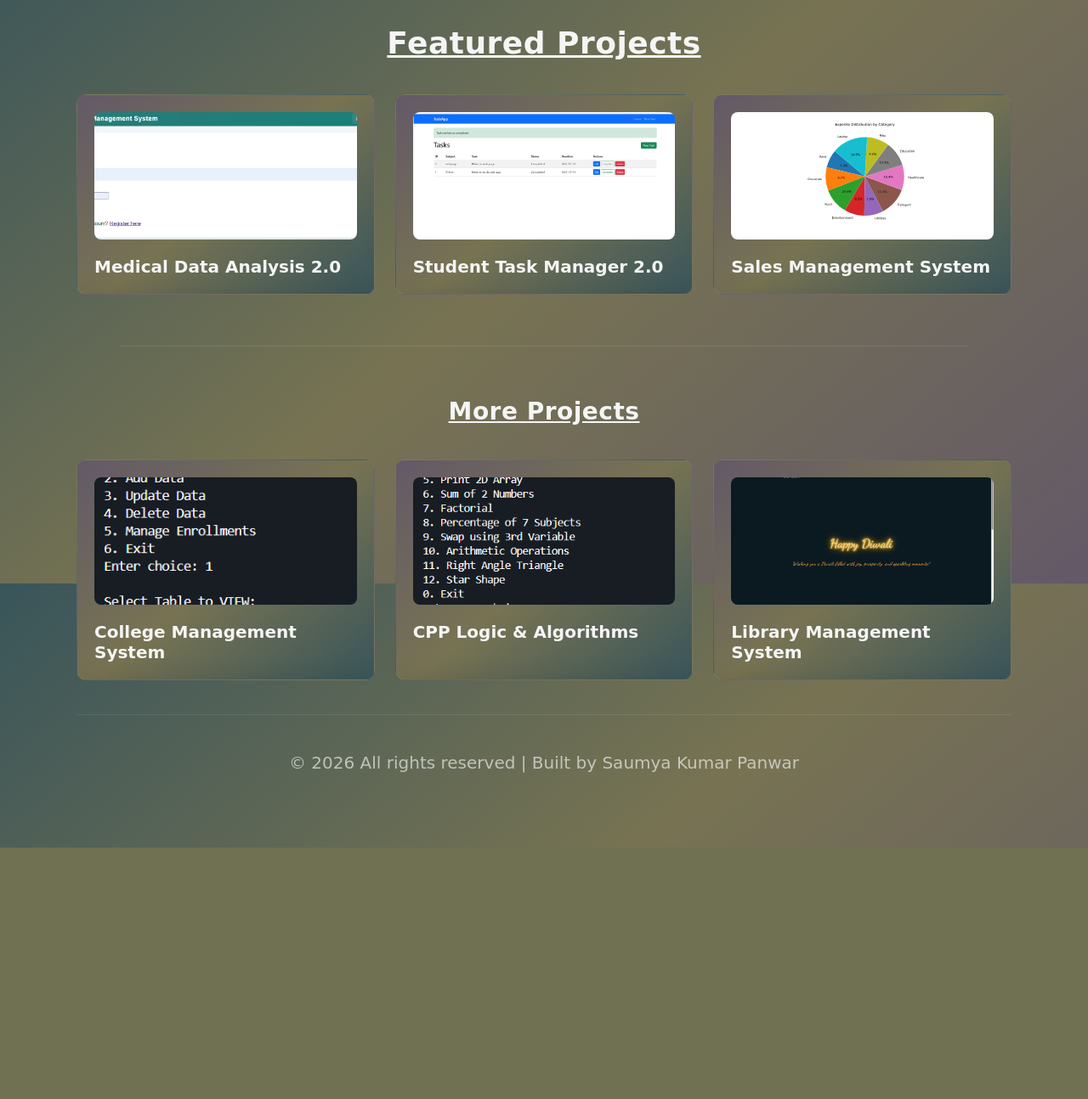
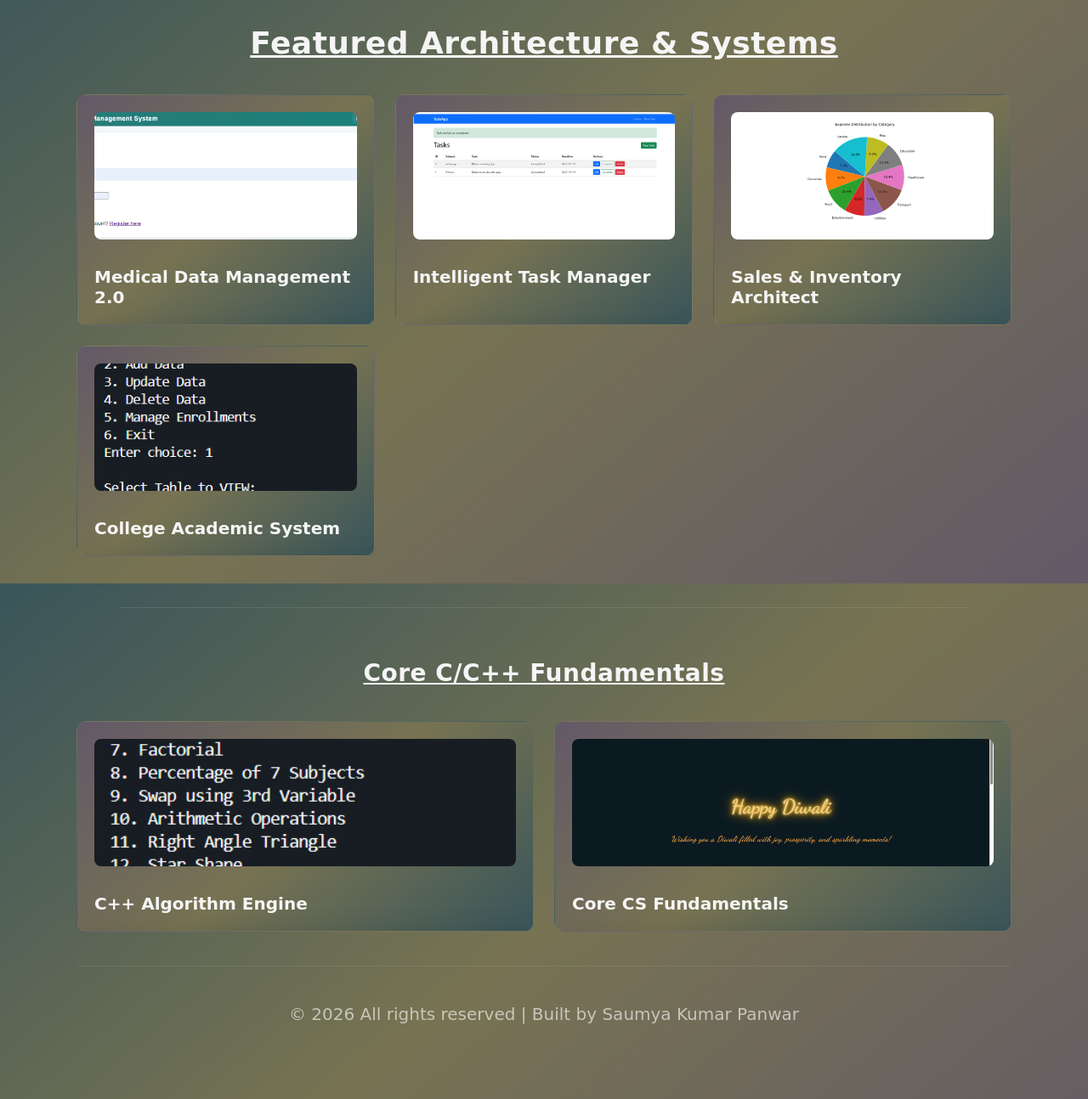
Before and after one commit to ds27sam-del/Portfolio-v2, a Flask app: page /projects in a window 1280 px wide. Shown: the part 113-1407 px from the top of the page at 85% size. Before the commit the page ends 1111 px from the top, so only its background shows below. Run offline with Flask 2, Linux system fonts and the light colour scheme.

Commit message:
Refactor project details, enhance styling, and add new content sections for experience, story, and thoughts
Co-authored-by: Copilot <copilot@github.com>

```diff
--- a/app.py
+++ b/app.py
@@ -9,12 +9,48 @@ app.config['SECRET_KEY'] = os.environ.get('FLASK_SECRET', 'dev-secret-change-me'
 # Simple in-memory project data — replace with real data or a DB as needed
 # Images for projects are expected to live under "static/images/" — update these filenames or replace with a DB later.
 PROJECTS = [
-    { 'id': 1, 'title': 'Medical Data Analysis 2.0', 'description': 'A Python application for managing patient records with integrated data visualization using Matplotlib.', 'image': 'images/1.png', 'url': 'https://github.com/ds27sam-del/Medical-Data-Management-And-Analysis-2.0' },
-    { 'id': 2, 'title': 'Student Task Manager 2.0', 'description': 'A comprehensive productivity tool featuring a GUI for students to organize assignments and track academic progress.', 'image': 'images/2.png', 'url': 'https://github.com/ds27sam-del/Student_Task_Manager-2.0' },
-    { 'id': 3, 'title': 'Sales Management System', 'description': 'A business-focused system designed for efficient inventory tracking and automated revenue graph generation.', 'image': 'images/3.svg', 'url': 'https://github.com/ds27sam-del/Sales-Data-Management-System-2.0' },
-    { 'id': 4, 'title': 'College Management System', 'description': 'A centralized database solution for managing student enrollment and departmental academic records.', 'image': 'images/4.png', 'url': 'https://github.com/ds27sam-del/College-Data-Management-System' },
-    { 'id': 5, 'title': 'CPP Logic & Algorithms', 'description': 'A collection of core programming challenges and algorithms demonstrating fundamental C++ proficiency.', 'image': 'images/5.png', 'url': 'https://github.com/ds27sam-del/CPP-Logic-and-Algorithms' },
-    { 'id': 6, 'title': 'Library Management System', 'description': 'A secure Python application designed to manage book inventories and user borrowing records effectively.', 'image': 'images/6.png', 'url': 'https://github.com/ds27sam-del/Projects' },
+    {
+        'id': 1,
+        'title': 'Medical Data Management 2.0',
+        'description': 'Advanced system for patient record persistence using binary I/O and Python visualization for healthcare metrics.',
+        'image': 'images/medical.png',
+        'url': 'https://github.com/ds27sam-del/Medical-Database-System'
+    },
+    {
+        'id': 2,
+        'title': 'Intelligent Task Manager',
+        'description': 'A robust productivity suite utilizing Flask and Tkinter for real-time task tracking and academic organization.',
+        'image': 'images/task.png',
+        'url': 'https://github.com/ds27sam-del/Task-Management'
+    },
+    {
+        'id': 3,
+        'title': 'Sales & Inventory Architect',
+        'description': 'Business logic engine for automated revenue reporting, inventory tracking, and dynamic data representation.',
+        'image': 'images/sales.svg',
+        'url': 'https://github.com/ds27sam-del/Sales-Database-System'
+    },
+    {
+        'id': 4,
+        'title': 'College Academic System',
+        'description': 'Centralized institutional database managing multi-departmental records with secure authentication protocols.',
+        'image': 'images/college.png',
+        'url': 'https://github.com/ds27sam-del/College-Database-System'
+    },
+    {
+        'id': 5,
+        'title': 'C++ Algorithm Engine',
+        'description': 'A master repository of N-ary tree structures, pointer arithmetic, and cross-language arithmetic logic.',
+        'image': 'images/cpp.png',
+        'url': 'https://github.com/ds27sam-del/database-system-in-cpp'
+    },
+    {
+        'id': 6,
+        'title': 'Core CS Fundamentals',
+        'description': 'Comprehensive logic implementations covering recursion, bitwise operations, and memory-efficient data swapping.',
+        'image': 'images/basics.png',
+        'url': 'https://github.com/ds27sam-del/struct-in-c'
+    },
 ]
 
 # Path where contact messages are stored
@@ -28,7 +64,6 @@ os.makedirs(DATA_DIR, exist_ok=True)
 def inject_year():
     return { 'current_year': datetime.utcnow().year }
 
-@app.route('/')
 @app.route('/')
 def index():
     return render_template('index.html', active='home')
@@ -46,6 +81,21 @@ def projects():
 @app.route('/Tech')
 def tech():
     return render_template('Tech.html', active='Why Technology')
+
+@app.route('/Story')
+@app.route('/story')
+def story():
+    return render_template('story.html', active='Story')
+
+@app.route('/Experience.html')
+@app.route('/experience')
+def Experience():
+    return render_template('Experience.html', active='Experience')
+
+@app.route('/Thoughts')
+@app.route('/thoughts')
+def Thoughts():
+    return render_template('Thoughts.html', active='Thoughts')
 
 @app.route('/contacts', methods=['GET', 'POST'])
 def contacts():
--- a/static/styles.css
+++ b/static/styles.css
@@ -1,8 +1,14 @@
 /* ==========================
-   Base / Tokens
+   Refactored Styles
    ==========================
 */
 :root {
+    --primary-color: #3b1f0b;
+    --secondary-color: #5c3012;
+    --tertiary-color: #8b4513;
+    --quaternary-color: #a0522d;
+
+
 /* Metallic Black, Light Pink, Brown Color Palette */
 --bg-color: #000000;
 --bg-linear: linear-gradient(680deg, #635968 0%,#777352 50%, #39555a 100%);
--- a/templates/projects.html
+++ b/templates/projects.html
@@ -2,31 +2,50 @@
 
 {% block content %}
 
-<h1 class="section-title" style="text-align: center; font-size: 36px; margin-bottom: 40px;"><u>Featured Projects</u></h1>
+<h1 class="section-title" style="text-align: center; font-size: 36px; margin-bottom: 40px;"><u>Featured Architecture & Systems</u></h1>
 
 <div class="proj">
 
-    <a href="https://github.com/ds27sam-del/Medical-Data-Management-And-Analysis-2.0" target="_blank" rel="noopener noreferrer" class="cards">
+    <a href="https://github.com/ds27sam-del/Medical-Database-System" target="_blank" rel="noopener noreferrer" class="cards">
         <div class="card-img" style="background: url('{{ url_for('static', filename='images/1.png') }}') no-repeat center center / cover;"></div>
-        <h3 class="card-title">Medical Data Analysis 2.0</h3>
-        <div class="card-hover-info">
-            <p class="card-desc">A Python application for managing patient records with integrated data visualization using Matplotlib.</p>
+        <div class="card-overlay"></div> <div class="card-content">
+            <h3 class="card-title">Medical Data Management 2.0</h3>
+            <div class="card-hover-info">
+                <p class="card-desc">Advanced system for patient record persistence using binary I/O and Python visualization for healthcare metrics.</p>
+            </div>
         </div>
     </a>
 
-    <a href="https://github.com/ds27sam-del/Student_Task_Manager-2.0" target="_blank" rel="noopener noreferrer" class="cards">
+    <a href="https://github.com/ds27sam-del/Task-Management" target="_blank" rel="noopener noreferrer" class="cards">
         <div class="card-img" style="background: url('{{ url_for('static', filename='images/2.png') }}') no-repeat top center / cover;"></div>
-        <h3 class="card-title">Student Task Manager 2.0</h3>
-        <div class="card-hover-info">
-            <p class="card-desc">A comprehensive productivity tool featuring a GUI for students to organize assignments and track academic progress.</p>
+        <div class="card-overlay"></div>
+        <div class="card-content">
+            <h3 class="card-title">Intelligent Task Manager</h3>
+            <div class="card-hover-info">
+                <p class="card-desc">A robust productivity suite utilizing Flask and Tkinter for real-time task tracking and academic organization.</p>
+            </div>
         </div>
     </a>
 
-    <a href="https://github.com/ds27sam-del/Sales-Data-Management-System-2.0" target="_blank" rel="noopener noreferrer" class="cards">
+    <a href="https://github.com/ds27sam-del/Sales-Database-System" target="_blank" rel="noopener noreferrer" class="cards">
         <div class="card-img" style="background: url('{{ url_for('static', filename='images/3.svg') }}') no-repeat center center / contain; background-color: #ffffff;"></div>
-        <h3 class="card-title">Sales Management System</h3>
-        <div class="card-hover-info">
-            <p class="card-desc">A business-focused system designed for efficient inventory tracking and automated revenue graph generation.</p>
+        <div class="card-overlay"></div>
+        <div class="card-content">
+            <h3 class="card-title">Sales & Inventory Architect</h3>
+            <div class="card-hover-info">
+                <p class="card-desc">Business logic engine for automated revenue reporting, inventory tracking, and dynamic data representation.</p>
+            </div>
+        </div>
+    </a>
+
+    <a href="https://github.com/ds27sam-del/College-Database-System" target="_blank" rel="noopener noreferrer" class="cards">
+        <div class="card-img" style="background: url('{{ url_for('static', filename='images/4.png') }}') no-repeat center center / cover;"></div>
+        <div class="card-overlay"></div>
+        <div class="card-content">
+            <h3 class="card-title">College Academic System</h3>
+            <div class="card-hover-info">
+                <p class="card-desc">Centralized institutional database managing multi-departmental records with secure authentication protocols.</p>
+            </div>
         </div>
     </a>
 
@@ -34,31 +53,29 @@
 
 <hr style="border: 0; height: 1px; background: rgba(255,255,255,0.1); margin: 60px auto; max-width: 80%;">
 
-<h2 class="section-title" style="text-align: center; font-size: 28px; margin-bottom: 40px;"> <u>More Projects </u></h2>
+<h2 class="section-title" style="text-align: center; font-size: 28px; margin-bottom: 40px;"><u>Core C/C++ Fundamentals</u></h2>
 
 <div class="proj">
 
-    <a href="https://github.com/ds27sam-del/College-Management-System" target="_blank" rel="noopener noreferrer" class="cards">
-        <div class="card-img" style="background: url('{{ url_for('static', filename='images/4.png') }}') no-repeat center center / cover;"></div>
-        <h3 class="card-title">College Management System</h3>
-        <div class="card-hover-info">
-            <p class="card-desc">A centralized database solution for managing student enrollment and departmental academic records.</p>
+    <a href="https://github.com/ds27sam-del/database-system-in-cpp" target="_blank" rel="noopener noreferrer" class="cards">
+        <div class="card-img" style="background: url('{{ url_for('static', filename='images/5.png') }}') no-repeat center center / cover;"></div>
+        <div class="card-overlay"></div>
+        <div class="card-content">
+            <h3 class="card-title">C++ Algorithm Engine</h3>
+            <div class="card-hover-info">
+                <p class="card-desc">A master repository of N-ary tree structures, pointer arithmetic, and memory-efficient data management.</p>
+            </div>
         </div>
     </a>
 
-    <a href="https://github.com/ds27sam-del/CPP-Logic-and-Algorithms" target="_blank" rel="noopener noreferrer" class="cards">
-        <div class="card-img" style="background: url('{{ url_for('static', filename='images/5.png') }}') no-repeat center center / cover;"></div>
-        <h3 class="card-title">CPP Logic & Algorithms</h3>
-        <div class="card-hover-info">
-            <p class="card-desc">A collection of core programming challenges and algorithms demonstrating fundamental C++ proficiency.</p>
-        </div>
-    </a>
-
-    <a href="https://github.com/ds27sam-del/Library-Management-System" target="_blank" rel="noopener noreferrer" class="cards">
+    <a href="https://github.com/ds27sam-del/struct-in-c" target="_blank" rel="noopener noreferrer" class="cards">
         <div class="card-img" style="background: url('{{ url_for('static', filename='images/6.png') }}') no-repeat center center / cover;"></div>
-        <h3 class="card-title">Library Management System</h3>
-        <div class="card-hover-info">
-            <p class="card-desc">A secure Python application designed to manage book inventories and user borrowing records effectively.</p>
+        <div class="card-overlay"></div>
+        <div class="card-content">
+            <h3 class="card-title">Core CS Fundamentals</h3>
+            <div class="card-hover-info">
+                <p class="card-desc">Comprehensive logic implementations covering recursion, bitwise operations, and dynamic array manipulation.</p>
+            </div>
         </div>
     </a>
 
```
Also changed, not shown: templates/Experience.html (added, +17 -0 lines), templates/Tech.html (+8 -0 lines), templates/Thoughts.html (added, +17 -0 lines), templates/story.html (added, +37 -0 lines). Lines whose indentation alone changed are shown as unchanged.
